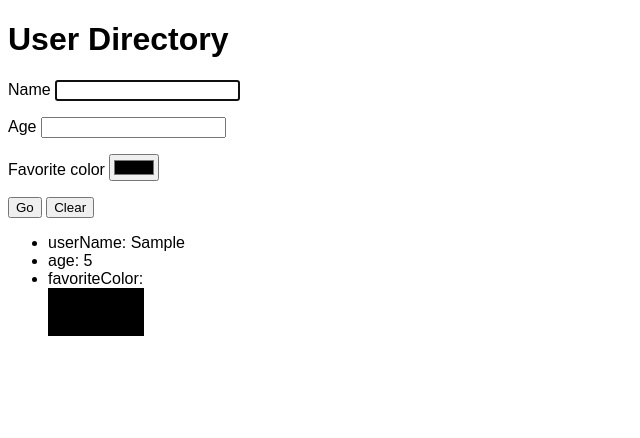
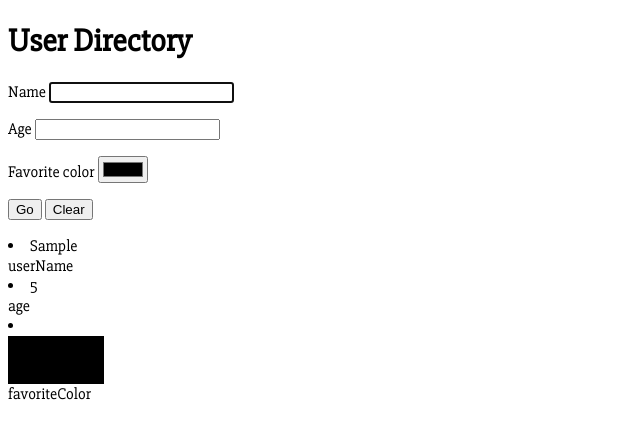
Before and after one commit to nettle10/user-directory, a plain HTML site: page index.html in a window 1280 px wide. Both pictures are taken after typing "Sample", "5" into the empty fields and a click on the button "Go". Shown: the whole page, without its empty margins (0-640 px from the left). Drawn offline with Linux system fonts and the light colour scheme.

Commit message:
Add Slabo typface from google

```diff
--- a/index.css
+++ b/index.css
@@ -1,3 +1,5 @@
+@import url('https://fonts.googleapis.com/css?family=Slabo+27px');
+
 body{
-    font-family: sans-serif;
+    font-family: 'Slabo 27px', serif;
 }
--- a/index.js
+++ b/index.js
@@ -10,17 +10,24 @@ function renderColor(color){
 
 function renderListItem(label, value) {
     const item = document.createElement('li')
-    item.textContent = `${label}: `
+
+    const term = document.createElement('dt')
+    term.textContent = label
+
+    const description = document.createElement('dd')
+
     try {
         item.appendChild(value)
     } catch(e) {
         item.textContent += value
     }
+    item.appendChild(term)
+    item.appendChild(description)
     return item
 }
 
 function renderList(data){
-    const list = document.createElement('ul')
+    const list = document.createElement('dl')
     const labels =Object.keys(data)
     labels.forEach(label => {
         const item = renderListItem(label, data[label])
```
